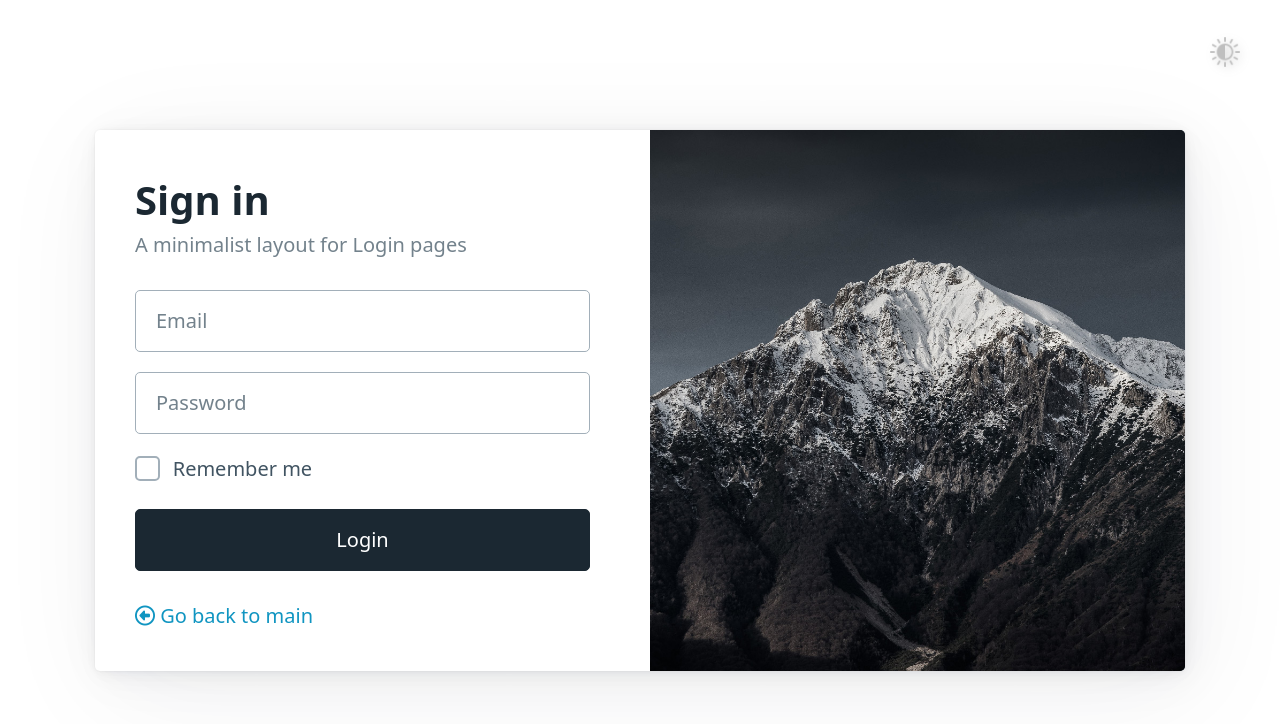
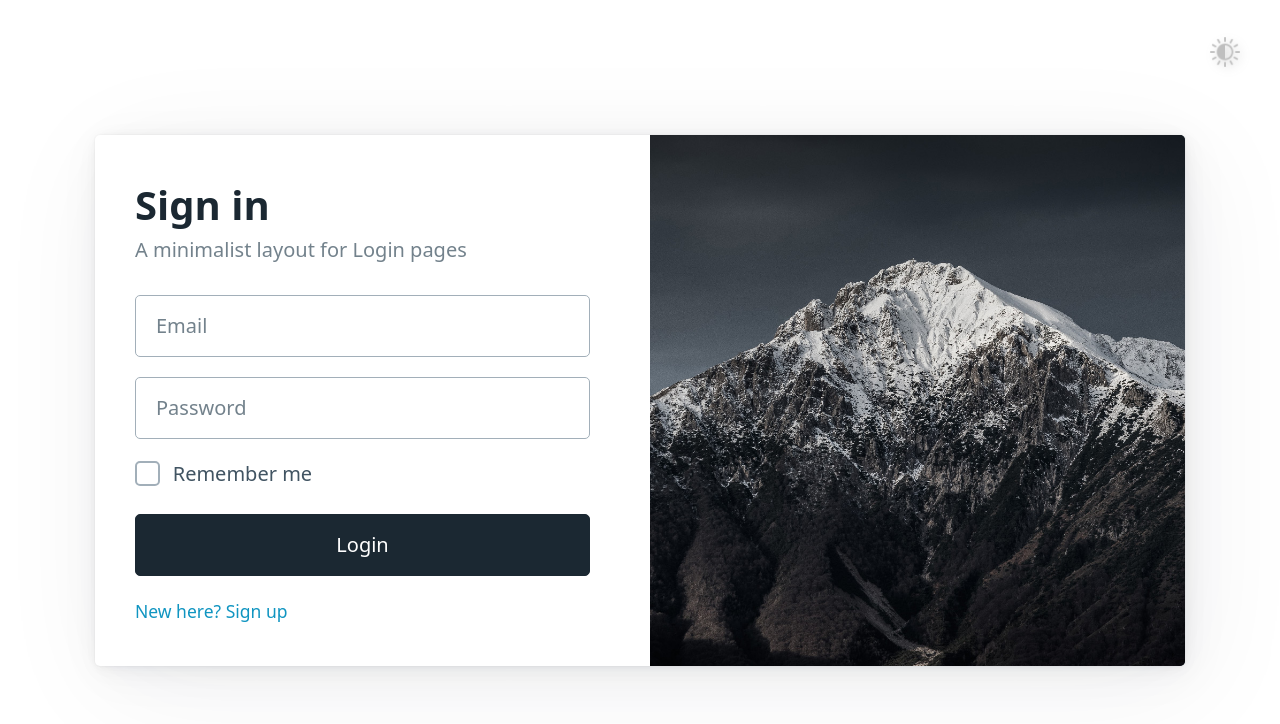
Before and after one commit to alvesandreiolv/laravel_vue_full_api_authentication, a Vue app in the folder frontend/: page /login in a window 1280 px wide. Shown: the top 724 px of the page. Built offline with nearby package versions, Linux system fonts and the light colour scheme; no server answers.

Commit message:
building project 1

```diff
--- a/frontend/src/views/Login.vue
+++ b/frontend/src/views/Login.vue
@@ -3,9 +3,11 @@
   <ToggleDarkSwitch :absolutePosition="true" />
   <!-- Main -->
   <main class="container">
+
     <article class="grid">
       <div>
         <hgroup>
+          <!-- Back to main page button <GoBackToMainButton /> -->
           <!-- Main login page text -->
           <h1>Sign in</h1>
           <h2>A minimalist layout for Login pages</h2>
@@ -22,9 +24,8 @@
             </label>
           </fieldset>
           <button type="submit" class="contrast" :aria-busy="isLoading">Login</button>
+          <small><router-link to="/signup">New here? Sign up</router-link></small>
         </form>
-        <!-- Back to main page button -->
-        <GoBackToMainButton />
       </div>
       <div></div>
     </article>
@@ -32,8 +33,41 @@
   <!-- ./ Main -->
 </template>
 
+<script setup>
+import { login } from '@/services/authenticator.js';
+import ToggleDarkSwitch from "@/components/ToggleDarkSwitch.vue";
+import { ref } from 'vue'
+import GoBackToMainButton from "@/components/GoBackToMainButton.vue";
+
+// Declares initial login and password fiels and make it reactive.
+const email = ref('')
+const password = ref('')
+const remember = ref(false)
+const isLoading = ref(false)
+
+// Below, starts loading animation and try to login.
+async function executeLogin() {
+  try {
+    isLoading.value = true;
+    await login(email.value, password.value, remember.value);
+  } catch (error) {
+    //console.log(error)
+    //Stops loading only if fails.
+    isLoading.value = false;
+  } finally {
+    //Anything that happens, erases password.
+    password.value = '';
+  }
+}
+</script>
+
 <style scoped>
 /* My personal below */
+
+form {
+  margin-bottom: 0px;
+}
+
 .grid {
   margin: 0 20px;
 }
@@ -122,31 +156,3 @@ body>footer {
   padding: 1rem 0;
 }
 </style>
-
-<script setup>
-import { login } from '@/services/authenticator.js';
-import ToggleDarkSwitch from "@/components/ToggleDarkSwitch.vue";
-import { ref } from 'vue'
-import GoBackToMainButton from "@/components/GoBackToMainButton.vue";
-
-// Declares initial login and password fiels and make it reactive.
-const email = ref('')
-const password = ref('')
-const remember = ref(false)
-const isLoading = ref(false)
-
-// Below, starts loading animation and try to login.
-async function executeLogin() {
-  try {
-    isLoading.value = true;
-    await login(email.value, password.value, remember.value);
-  } catch (error) {
-    //console.log(error)
-    //Stops loading only if fails.
-    isLoading.value = false;
-  } finally {
-    //Anything that happens, erases password.
-    password.value = '';
-  }
-}
-</script>
--- a/frontend/src/views/dashboardViews/settingsViews/Settings.vue
+++ b/frontend/src/views/dashboardViews/settingsViews/Settings.vue
@@ -14,7 +14,8 @@
     </router-link>
     <!-- Delete my account button -->
     <button @click="toggleDeactivateModal('open')" class="menuButton outline"
-      style="color: #d81b60 !important; border-color: #d81b60 !important;" :aria-busy="isExecutingDeactivation"><i class="fa-regular fa-trash-can"></i>
+      style="color: #d81b60 !important; border-color: #d81b60 !important;" :aria-busy="isExecutingDeactivation"><i
+        class="fa-regular fa-trash-can"></i>
       Deactivate my account</button>
   </div>
 
@@ -62,6 +63,7 @@ function toggleDeactivateModal(action) {
   }
 }
 
+//Executes user deactivation
 function executeDeactivation() {
   //Starts loading animation
   isExecutingDeactivation.value = true;
```
Also changed, not shown: 42 other files (tests, documents, lock files or other folders).
